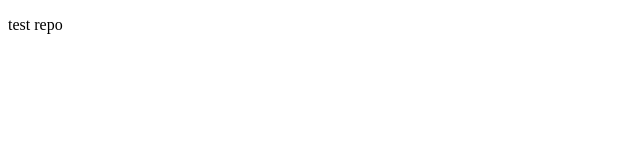
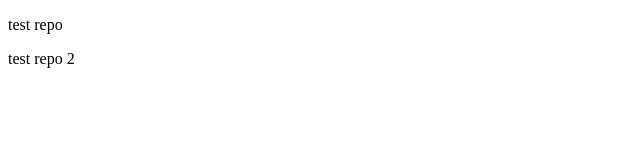
Before and after one commit to dnghia2109/testrepo, a plain HTML site: page index.html in a window 1280 px wide. Shown: the full height of the page, 0-640 px from the left. Drawn offline with Linux system fonts and the light colour scheme.

Commit message:
them the p thu 2

```diff
--- a/index.html
+++ b/index.html
@@ -8,5 +8,7 @@
 </head>
 <body>
    <p>test repo</p>
+
+   <p>test repo 2</p>
 </body>
 </html>
```
